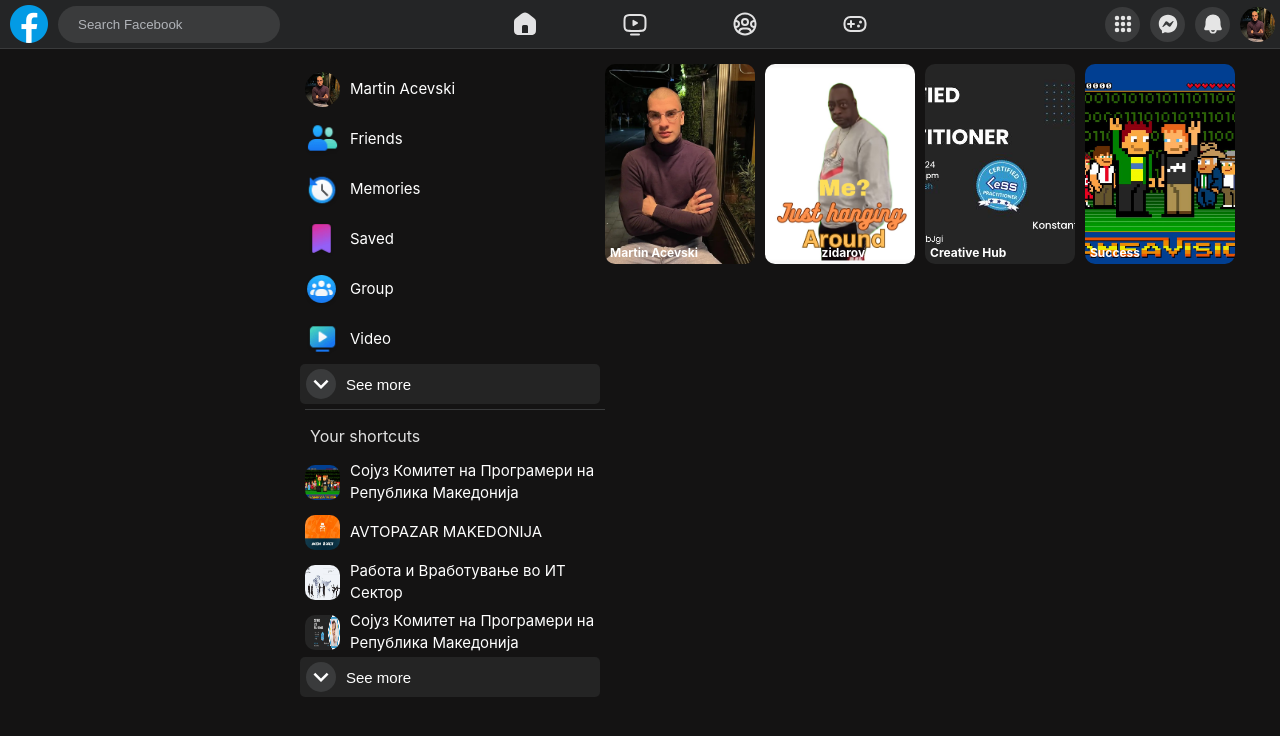
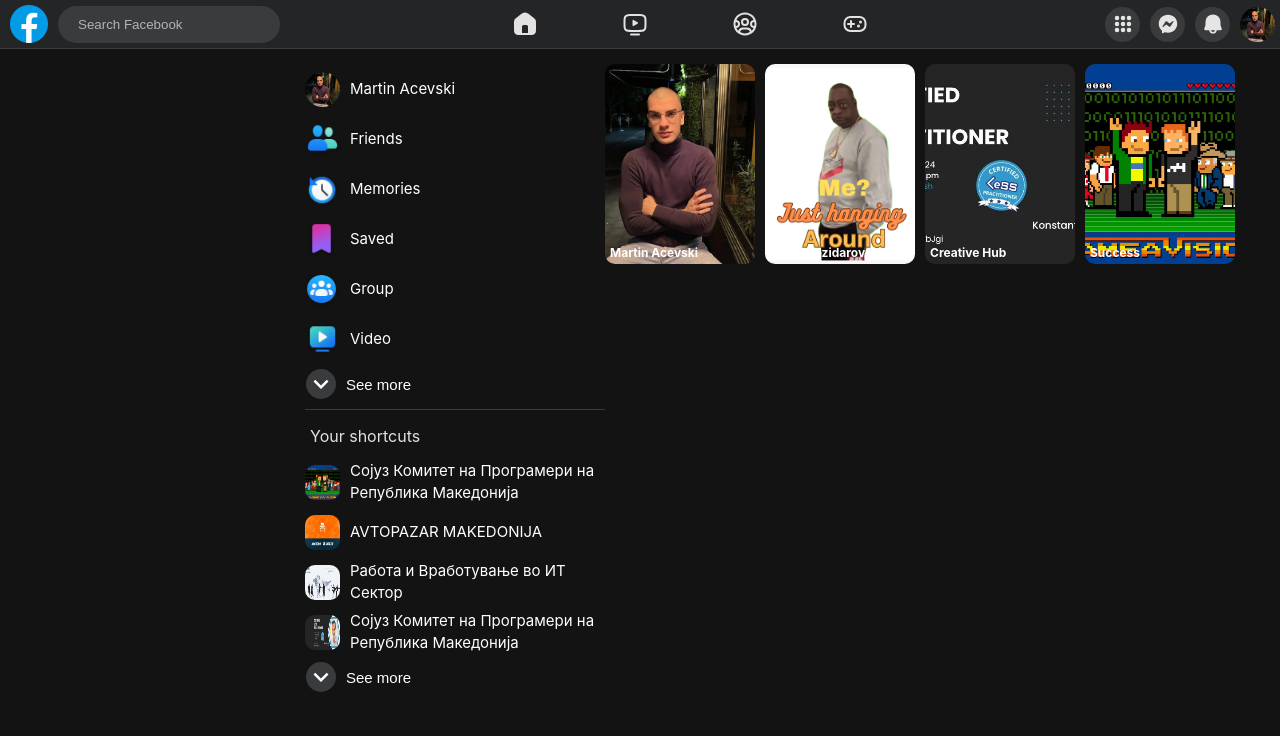
Before and after one commit to martinacev/facebook-homepage, a React (Vite) app: page / in a window 1280 px wide. Shown: the top 736 px of the page. Built offline with nearby package versions, Linux system fonts and the light colour scheme.

Commit message:
change-button-bg

```diff
--- a/src/components/footer/Footer.module.css
+++ b/src/components/footer/Footer.module.css
@@ -45,7 +45,7 @@
 	width: 300px;
 	height: 40px;
 	border-radius: 5px;
-	background-color: #242424;
+	background-color: #141313;
 	border: none;
 }
 
```
